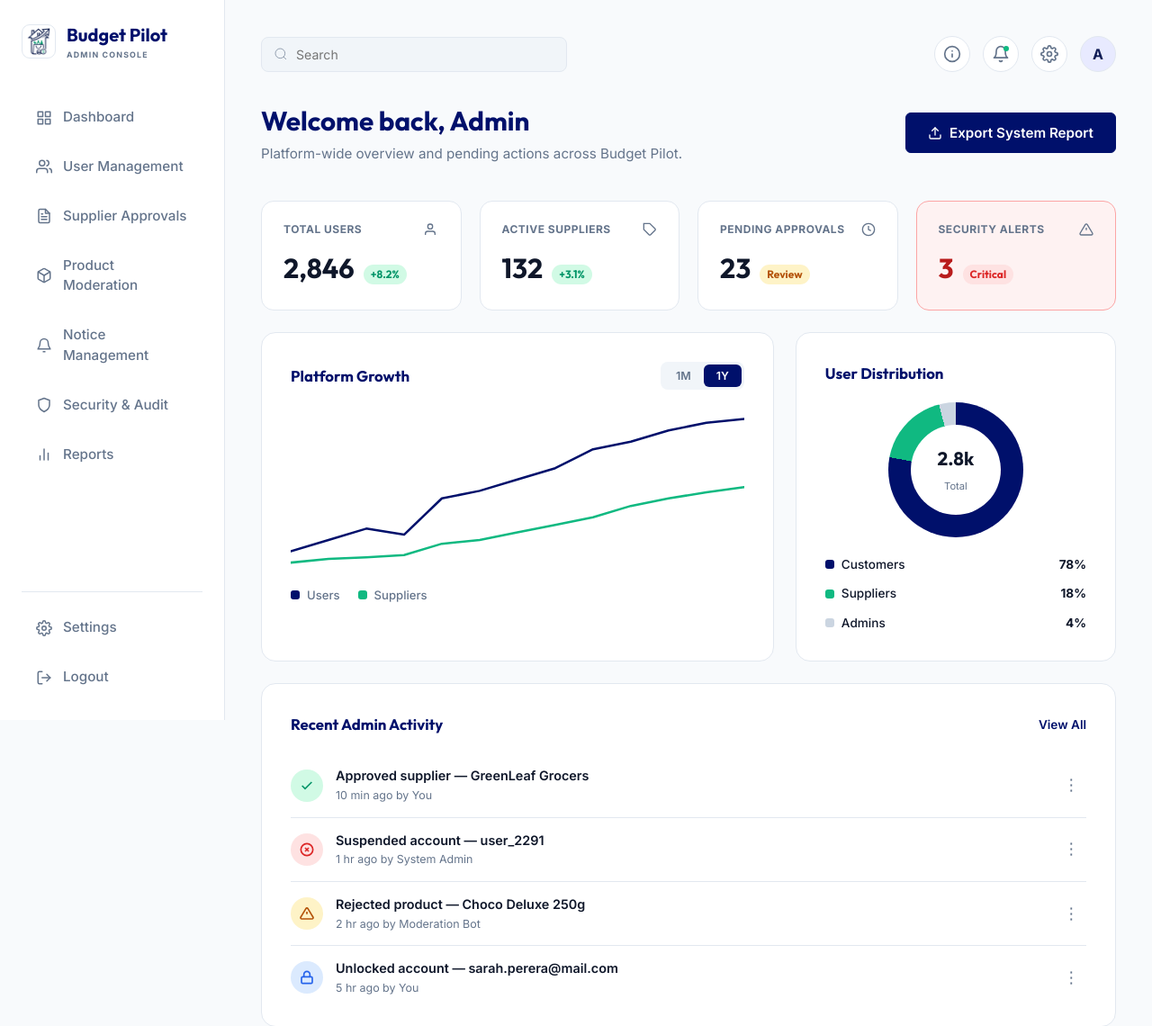
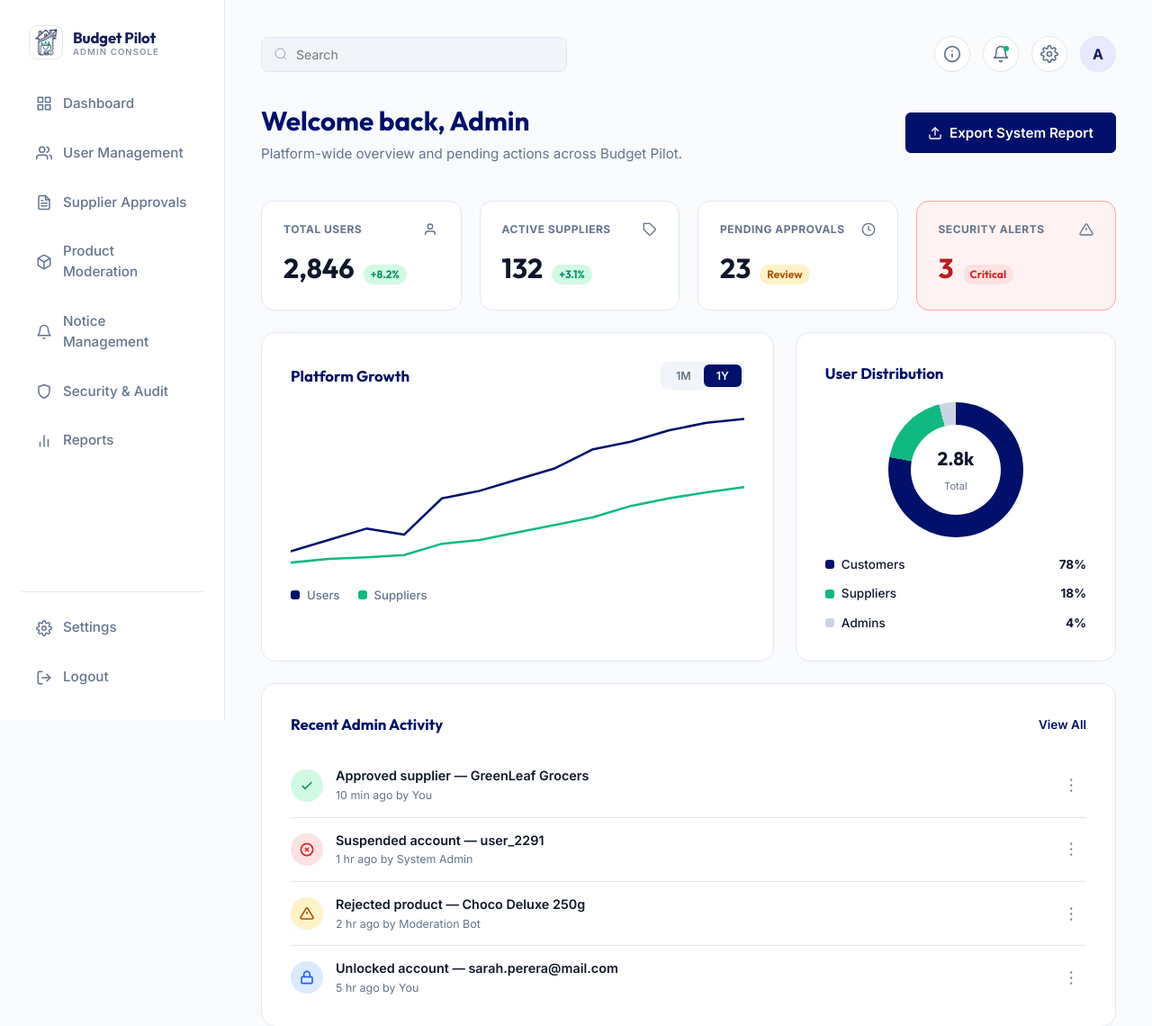
Before and after one commit to Vihanga-Ganganath/Budget-Pilot, a PHP site: page /BudgetPilot/admin in a window 1280 px wide. Shown: the top 1140 px of the page at 90% size. Run offline with PHP 8.4, Linux system fonts and the light colour scheme.

Commit message:
modified logo for admin according to the customer interfaces

```diff
--- a/app/views/admin/_sidebar.php
+++ b/app/views/admin/_sidebar.php
@@ -1,18 +1,73 @@
 <?php
-  // දැනට ඉන්න පිටුවේ URL එක ගන්නවා (Active ලින්ක් එක හොයාගන්න)
   $currentURL = $_SERVER['REQUEST_URI'];
 ?>
+<style>
+/* Admin sidebar brand — inline to guarantee no caching issues */
+.sidebar__brand {
+    display: flex !important;
+    align-items: center !important;
+    gap: 11px !important;
+    padding: 4px 8px 26px !important;
+    text-decoration: none !important;
+    margin-bottom: 0 !important;
+}
+.sidebar__mark {
+    width: 38px !important;
+    height: 38px !important;
+    min-width: 38px !important;
+    min-height: 38px !important;
+    max-width: 38px !important;
+    max-height: 38px !important;
+    flex: none !important;
+    border-radius: 9px !important;
+    background: #ffffff !important;
+    border: 1px solid #E6E9F0 !important;
+    overflow: hidden !important;
+    display: grid !important;
+    place-items: center !important;
+}
+.sidebar__mark img {
+    width: 100% !important;
+    height: 100% !important;
+    object-fit: contain !important;
+    padding: 3px !important;
+    display: block !important;
+    max-width: 38px !important;
+    max-height: 38px !important;
+}
+.sidebar__brandtext {
+    display: flex !important;
+    flex-direction: column !important;
+    line-height: 1.25 !important;
+}
+.sidebar__name {
+    font-family: 'Outfit', 'Poppins', sans-serif !important;
+    font-weight: 700 !important;
+    font-size: 1.05rem !important;
+    color: #101C56 !important;
+    letter-spacing: -.01em !important;
+}
+.sidebar__tag {
+    font-size: .6rem !important;
+    letter-spacing: 1.1px !important;
+    text-transform: uppercase !important;
+    color: #8A92A0 !important;
+    font-weight: 600 !important;
+}
+/* Also remove any leftover sidebar-logo margin that could push things around */
+.sidebar-logo { display: none !important; }
+</style>
 
 <aside class="sidebar">
-    <!-- 1. Logo Section -->
-    <a href="<?php echo URLROOT; ?>/admin/dashboard" class="sidebar-logo">
-        <div class="logo-icon">
+    <!-- 1. Logo Section — matches customer sidebar__brand exactly -->
+    <a href="<?php echo URLROOT; ?>/admin/dashboard" class="sidebar__brand">
+        <span class="sidebar__mark" aria-hidden="true">
             <img src="<?php echo URLROOT; ?>/public/assets/logos/budget-pilot-mark.png" alt="">
-        </div>
-        <div class="logo-text-group">
-            <span class="logo-title">Budget Pilot</span>
-            <span class="logo-tag admin-tag">ADMIN CONSOLE</span>
-        </div>
+        </span>
+        <span class="sidebar__brandtext">
+            <span class="sidebar__name">Budget Pilot</span>
+            <span class="sidebar__tag">Admin Console</span>
+        </span>
     </a>
 
     <!-- 2. Main Navigation Menu -->
@@ -51,7 +106,7 @@
         <!-- Security & Audit -->
         <a href="<?php echo URLROOT; ?>/admin/security" class="menu-item <?php echo strpos($currentURL, 'security') !== false ? 'active' : ''; ?>">
             <svg class="menu-icon" width="18" height="18" viewBox="0 0 24 24" fill="none" stroke="currentColor" stroke-width="2" stroke-linecap="round" stroke-linejoin="round"><path d="M12 22s8-4 8-10V5l-8-3-8 3v7c0 6 8 10 8 10z"></path></svg>
-            Security & Audit
+            Security &amp; Audit
         </a>
 
         <!-- Reports -->
@@ -65,7 +120,7 @@
     <!-- 3. Bottom Section (Settings & Logout) -->
     <div class="sidebar-bottom">
         <a href="<?php echo URLROOT; ?>/admin/settings" class="menu-item <?php echo strpos($currentURL, 'settings') !== false ? 'active' : ''; ?>">
-            <svg class="menu-icon" width="18" height="18" viewBox="0 0 24 24" fill="none" stroke="currentColor" stroke-width="2" stroke-linecap="round" stroke-linejoin="round"><circle cx="12" cy="12" r="3"></circle><path d="M19.4 15a1.65 1.65 0 0 0 .33 1.82l.06.06a2 2 0 1 1-2.83 2.83l-.06-.06a1.65 1.65 0 0 0-1.82-.33 1.65 1.65 0 0 0-1 1.51V21a2 2 0 0 1-4 0v-.09A1.65 1.65 0 0 0 9 19.4a1.65 1.65 0 0 0-1.82.33l-.06.06a2 2 0 1 1-2.83-2.83l.06-.06a1.65 1.65 0 0 0 .33-1.82 1.65 1.65 0 0 0-1.51-1H3a2 2 0 0 1 0-4h.09A1.65 1.65 0 0 0 4.6 9a1.65 1.65 0 0 0-.33-1.82l-.06-.06a2 2 0 1 1 2.83-2.83l.06.06a1.65 1.65 0 0 0 1.82.33H9a1.65 1.65 0 0 0 1-1.51V3a2 2 0 0 1 4 0v.09a1.65 1.65 0 0 0 1 1.51 1.65 1.65 0 0 0 1.82-.33l.06-.06a2 2 0 1 1 2.83 2.83l-.06.06a1.65 1.65 0 0 0-.33 1.82V9a1.65 1.65 0 0 0 1.51 1H21a2 2 0 0 1 0 4h-.09a1.65 1.65 0 0 0-1.51 1z"></path></svg>
+            <svg class="menu-icon" width="18" height="18" viewBox="0 0 24 24" fill="none" stroke="currentColor" stroke-width="2" stroke-linecap="round" stroke-linejoin="round"><circle cx="12" cy="12" r="3"></circle><path d="M19.4 15a1.65 1.65 0 0 0 .33 1.82l.06.06a2 2 0 1 1-2.83 2.83l-.06-.06a1.65 1.65 0 0 0-1.82-.33 1.65 1.65 0 0 0-1 1.51V21a2 2 0 0 1-4 0v-.09A1.65 1.65 0 0 0 9 19.4a1.65 1.65 0 0 0-1.82.33l-.06.06a2 2 0 1 1-2.83-2.83l.06.06a1.65 1.65 0 0 0 .33-1.82 1.65 1.65 0 0 0-1.51-1H3a2 2 0 0 1 0-4h.09A1.65 1.65 0 0 0 4.6 9a1.65 1.65 0 0 0-.33-1.82l-.06-.06a2 2 0 1 1 2.83-2.83l.06.06a1.65 1.65 0 0 0 1.82.33H9a1.65 1.65 0 0 0 1-1.51V3a2 2 0 0 1 4 0v.09a1.65 1.65 0 0 0 1 1.51 1.65 1.65 0 0 0 1.82-.33l.06-.06a2 2 0 1 1 2.83 2.83l-.06.06a1.65 1.65 0 0 0-.33 1.82V9a1.65 1.65 0 0 0 1.51 1H21a2 2 0 0 1 0 4h-.09a1.65 1.65 0 0 0-1.51 1z"></path></svg>
             Settings
         </a>
 
--- a/app/views/admin/admin_product_moderation.php
+++ b/app/views/admin/admin_product_moderation.php
@@ -8,8 +8,8 @@
     <link rel="preconnect" href="https://fonts.googleapis.com">
     <link rel="preconnect" href="https://fonts.gstatic.com" crossorigin>
     <link href="https://fonts.googleapis.com/css2?family=Inter:wght@400;500;600;700&family=Outfit:wght@400;500;600;700;800&display=swap" rel="stylesheet">
-    <link rel="stylesheet" href="<?php echo URLROOT; ?>/public/css/common.css">
-    <link rel="stylesheet" href="<?php echo URLROOT; ?>/public/css/admin.css">
+    <link rel="stylesheet" href="<?php echo URLROOT; ?>/public/css/common.css?v=<?php echo filemtime(APPROOT . '/../public/css/common.css'); ?>">
+    <link rel="stylesheet" href="<?php echo URLROOT; ?>/public/css/admin.css?v=<?php echo filemtime(APPROOT . '/../public/css/admin.css'); ?>">
 </head>
 <body data-page="products">
 
--- a/app/views/admin/admin_register.php
+++ b/app/views/admin/admin_register.php
@@ -8,7 +8,7 @@
     <link rel="preconnect" href="https://fonts.googleapis.com">
     <link rel="preconnect" href="https://fonts.gstatic.com" crossorigin>
     <link href="https://fonts.googleapis.com/css2?family=Inter:wght@400;500;600;700&family=Outfit:wght@400;500;600;700;800&display=swap" rel="stylesheet">
-    <link rel="stylesheet" href="<?php echo URLROOT; ?>/public/css/common.css">
+    <link rel="stylesheet" href="<?php echo URLROOT; ?>/public/css/common.css?v=<?php echo filemtime(APPROOT . '/../public/css/common.css'); ?>">
     <link rel="stylesheet" href="<?php echo URLROOT; ?>/public/css/admin_auth.css">
 </head>
 <body data-page="register">
--- a/app/views/admin/admin_reports.php
+++ b/app/views/admin/admin_reports.php
@@ -8,8 +8,8 @@
     <link rel="preconnect" href="https://fonts.googleapis.com">
     <link rel="preconnect" href="https://fonts.gstatic.com" crossorigin>
     <link href="https://fonts.googleapis.com/css2?family=Inter:wght@400;500;600;700&family=Outfit:wght@400;500;600;700;800&display=swap" rel="stylesheet">
-    <link rel="stylesheet" href="<?php echo URLROOT; ?>/public/css/common.css">
-    <link rel="stylesheet" href="<?php echo URLROOT; ?>/public/css/admin.css">
+    <link rel="stylesheet" href="<?php echo URLROOT; ?>/public/css/common.css?v=<?php echo filemtime(APPROOT . '/../public/css/common.css'); ?>">
+    <link rel="stylesheet" href="<?php echo URLROOT; ?>/public/css/admin.css?v=<?php echo filemtime(APPROOT . '/../public/css/admin.css'); ?>">
 </head>
 <body data-page="reports">
 
--- a/app/views/admin/admin_security_audit.php
+++ b/app/views/admin/admin_security_audit.php
@@ -8,8 +8,8 @@
     <link rel="preconnect" href="https://fonts.googleapis.com">
     <link rel="preconnect" href="https://fonts.gstatic.com" crossorigin>
     <link href="https://fonts.googleapis.com/css2?family=Inter:wght@400;500;600;700&family=Outfit:wght@400;500;600;700;800&display=swap" rel="stylesheet">
-    <link rel="stylesheet" href="<?php echo URLROOT; ?>/public/css/common.css">
-    <link rel="stylesheet" href="<?php echo URLROOT; ?>/public/css/admin.css">
+    <link rel="stylesheet" href="<?php echo URLROOT; ?>/public/css/common.css?v=<?php echo filemtime(APPROOT . '/../public/css/common.css'); ?>">
+    <link rel="stylesheet" href="<?php echo URLROOT; ?>/public/css/admin.css?v=<?php echo filemtime(APPROOT . '/../public/css/admin.css'); ?>">
 </head>
 <body data-page="security">
 
--- a/app/views/admin/admin_settings.php
+++ b/app/views/admin/admin_settings.php
@@ -8,8 +8,8 @@
     <link rel="preconnect" href="https://fonts.googleapis.com">
     <link rel="preconnect" href="https://fonts.gstatic.com" crossorigin>
     <link href="https://fonts.googleapis.com/css2?family=Inter:wght@400;500;600;700&family=Outfit:wght@400;500;600;700;800&display=swap" rel="stylesheet">
-    <link rel="stylesheet" href="<?php echo URLROOT; ?>/public/css/common.css">
-    <link rel="stylesheet" href="<?php echo URLROOT; ?>/public/css/admin.css">
+    <link rel="stylesheet" href="<?php echo URLROOT; ?>/public/css/common.css?v=<?php echo filemtime(APPROOT . '/../public/css/common.css'); ?>">
+    <link rel="stylesheet" href="<?php echo URLROOT; ?>/public/css/admin.css?v=<?php echo filemtime(APPROOT . '/../public/css/admin.css'); ?>">
     <style>
         /* ── Avatar upload UI ───────────────────────────────────────── */
         .avatar-zone {
--- a/app/views/admin/admin_supplier_approvals.php
+++ b/app/views/admin/admin_supplier_approvals.php
@@ -8,8 +8,8 @@
     <link rel="preconnect" href="https://fonts.googleapis.com">
     <link rel="preconnect" href="https://fonts.gstatic.com" crossorigin>
     <link href="https://fonts.googleapis.com/css2?family=Inter:wght@400;500;600;700&family=Outfit:wght@400;500;600;700;800&display=swap" rel="stylesheet">
-    <link rel="stylesheet" href="<?php echo URLROOT; ?>/public/css/common.css">
-    <link rel="stylesheet" href="<?php echo URLROOT; ?>/public/css/admin.css">
+    <link rel="stylesheet" href="<?php echo URLROOT; ?>/public/css/common.css?v=<?php echo filemtime(APPROOT . '/../public/css/common.css'); ?>">
+    <link rel="stylesheet" href="<?php echo URLROOT; ?>/public/css/admin.css?v=<?php echo filemtime(APPROOT . '/../public/css/admin.css'); ?>">
     <style>
       /* ── Approval cards ────────────────────────────────────────────── */
       .approval-grid{display:grid;grid-template-columns:repeat(auto-fill,minmax(320px,1fr));gap:20px;margin-bottom:32px}
--- a/app/views/admin/admin_user_management.php
+++ b/app/views/admin/admin_user_management.php
@@ -8,8 +8,8 @@
     <link rel="preconnect" href="https://fonts.googleapis.com">
     <link rel="preconnect" href="https://fonts.gstatic.com" crossorigin>
     <link href="https://fonts.googleapis.com/css2?family=Inter:wght@400;500;600;700&family=Outfit:wght@400;500;600;700;800&display=swap" rel="stylesheet">
-    <link rel="stylesheet" href="<?php echo URLROOT; ?>/public/css/common.css">
-    <link rel="stylesheet" href="<?php echo URLROOT; ?>/public/css/admin.css">
+    <link rel="stylesheet" href="<?php echo URLROOT; ?>/public/css/common.css?v=<?php echo filemtime(APPROOT . '/../public/css/common.css'); ?>">
+    <link rel="stylesheet" href="<?php echo URLROOT; ?>/public/css/admin.css?v=<?php echo filemtime(APPROOT . '/../public/css/admin.css'); ?>">
 </head>
 <body data-page="users">
 
--- a/app/views/admin/dashboard.php
+++ b/app/views/admin/dashboard.php
@@ -8,8 +8,8 @@
     <link rel="preconnect" href="https://fonts.googleapis.com">
     <link rel="preconnect" href="https://fonts.gstatic.com" crossorigin>
     <link href="https://fonts.googleapis.com/css2?family=Inter:wght@400;500;600;700&family=Outfit:wght@400;500;600;700;800&display=swap" rel="stylesheet">
-    <link rel="stylesheet" href="<?php echo URLROOT; ?>/public/css/common.css">
-    <link rel="stylesheet" href="<?php echo URLROOT; ?>/public/css/admin.css">
+    <link rel="stylesheet" href="<?php echo URLROOT; ?>/public/css/common.css?v=<?php echo filemtime(APPROOT . '/../public/css/common.css'); ?>">
+    <link rel="stylesheet" href="<?php echo URLROOT; ?>/public/css/admin.css?v=<?php echo filemtime(APPROOT . '/../public/css/admin.css'); ?>">
 </head>
 <body data-page="dashboard">
 
--- a/public/css/admin.css
+++ b/public/css/admin.css
@@ -3,6 +3,72 @@
 
 .logo-tag.admin-tag {
     letter-spacing: 1.2px;
+}
+
+/* ─── Sidebar brand — exact port of customer sidebar__brand ─────────── */
+.sidebar__brand {
+    display: flex;
+    align-items: center;
+    gap: 11px;
+    padding: 4px 8px 26px;
+    text-decoration: none;
+}
+.sidebar__mark {
+    width: 38px;
+    height: 38px;
+    flex: none;
+    border-radius: 9px;
+    background: #fff;
+    border: 1px solid #E6E9F0;
+    overflow: hidden;
+    display: grid;
+    place-items: center;
+}
+.sidebar__mark img {
+    width: 100%;
+    height: 100%;
+    object-fit: contain;
+    padding: 3px;
+    display: block;
+}
+.sidebar__brandtext {
+    display: flex;
+    flex-direction: column;
+    line-height: 1.25;
+}
+.sidebar__name {
+    font-family: 'Outfit', 'Poppins', sans-serif;
+    font-weight: 700;
+    font-size: 1.05rem;
+    color: #101C56;
+}
+.sidebar__tag {
+    font-size: .6rem;
+    letter-spacing: 1.1px;
+    text-transform: uppercase;
+    color: #8A92A0;
+}
+
+/* ─── Topbar brand mark ────────────────────────────────────────────── */
+.topbar-brand-mark {
+    width: 34px;
+    height: 34px;
+    flex: none;
+    display: grid;
+    place-items: center;
+    border-radius: 9px;
+    background: #fff;
+    border: 1px solid #E6E9F0;
+    overflow: hidden;
+    flex-shrink: 0;
+    box-shadow: 0 1px 3px rgba(0,0,0,.06);
+}
+.topbar-brand-mark img {
+    width: 100%;
+    height: 100%;
+    object-fit: contain;
+    padding: 4px;
+    display: block;
 }
 
 /* ============ Header search + icons ============ */
```
Also changed, not shown: app/views/admin/admin_notice_management.php (+1 -1 lines), app/views/admin/login.php (+47 -8 lines).
